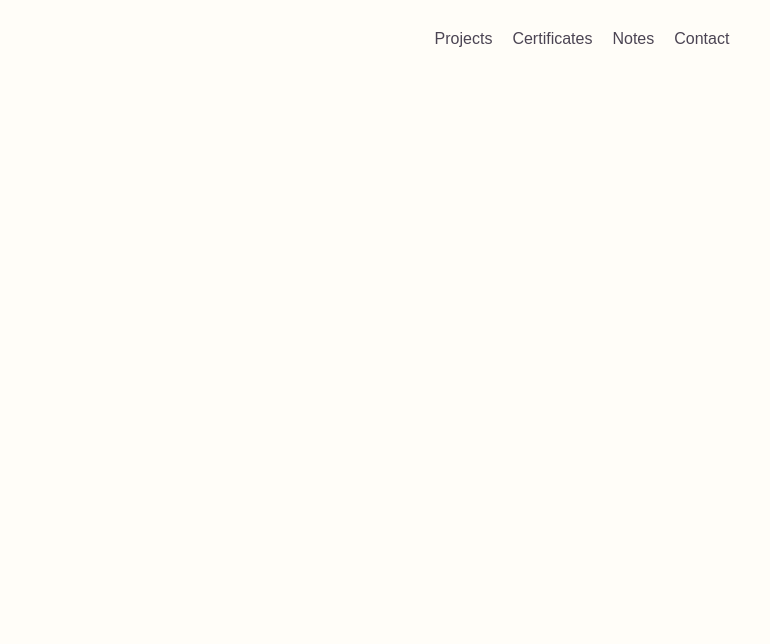
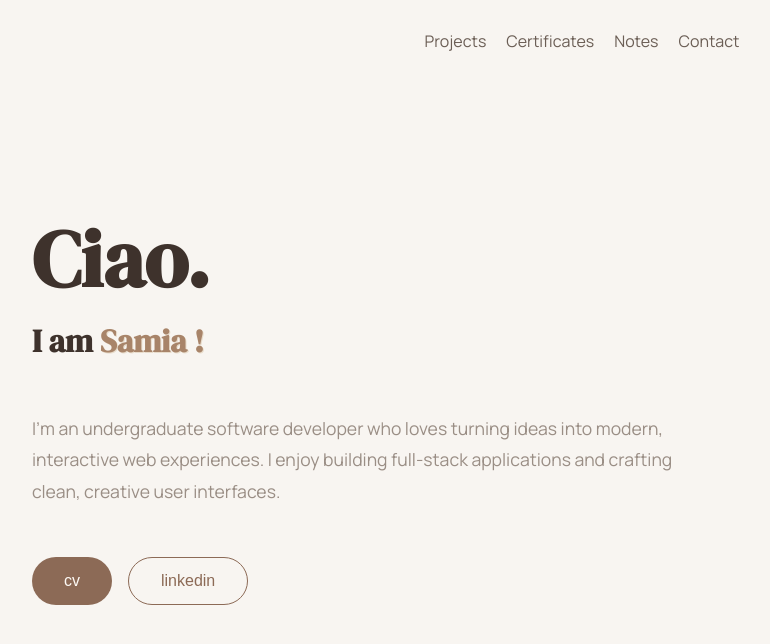
Before and after one commit to samia-siddique/Samia-Portfolio, a React app in the folder portfolio/: page / in a window 1280 px wide. Shown: the top 644 px of the page, without its empty margins (58-828 px from the left). Built offline with nearby package versions, Linux system fonts and the light colour scheme; the HTML template or start-up script is replaced by a standard one.

Commit message:
Add animated multilingual hero greeting

```diff
--- a/portfolio/src/App.jsx
+++ b/portfolio/src/App.jsx
@@ -1,5 +1,6 @@
 import React from 'react'
 import Home from './components/Home/Home'
+import "./index.css";
 
 const App = () => {
   return (
--- a/portfolio/src/components/Hero/Hero.css
+++ b/portfolio/src/components/Hero/Hero.css
@@ -0,0 +1,75 @@
+.hero {
+    display: flex;
+    justify-content: center;
+    margin: auto;
+    width: min(1100px, 90%);
+    min-height: calc(100vh - 80px);
+    flex-direction: column;
+    gap: 20px;
+}
+
+
+.hero h1 {
+    font-size: 5rem;
+    line-height: 1;
+
+}
+
+.hero h3 {
+    font-size: 2rem;
+}
+
+
+.hero h3 span {
+    color: var(--mocha);
+    text-shadow: 1px 1px 0 var(--beige);
+}
+
+.hero p {
+    max-width: 650px;
+    line-height: 1.8;
+    color: var(--text-light);
+    margin: 30px 0;
+    font-size: 1.1rem;
+}
+
+.btns {
+    display: flex;
+    gap: 16px;
+}
+
+.cv-btn,
+.linkedin-btn {
+    padding: 14px 32px;
+    font-size: 16px;
+    font-weight: 600px;
+    border-radius: 50px;
+    transition: .3s;
+    cursor: pointer;
+}
+
+.cv-btn {
+    background: var(--brown);
+    color: var(--cream);
+    border: none;
+}
+
+.cv-btn:hover {
+    transform: translateY(-4px);
+    background: #755645;
+    box-shadow: 0 10px 30px rgba(62, 50, 44, 0.08);
+    ;
+}
+
+.linkedin-btn {
+    background: transparent;
+    border: 1px solid var(--brown);
+    color: var(--brown);
+}
+
+
+
+.linkedin-btn:hover {
+    transform: translateY(-4px);
+    box-shadow: 0 10px 30px rgba(62, 50, 44, 0.08);
+}
--- a/portfolio/src/components/Hero/Hero.jsx
+++ b/portfolio/src/components/Hero/Hero.jsx
@@ -1,12 +1,56 @@
-import React from 'react'
+import React, { useEffect, useState } from 'react'
 import Navbar from '../Navbar/Navbar'
+import "./Hero.css"
 
 const Hero = () => {
-  return (
-    <div>
-      <Navbar/>
-    </div>
-  )
+    const [index, setIndex] = useState(0)
+    console.log("Hero rendered");
+    const greetings = [
+        "Hello.",
+        "Hola.",
+        "Bonjour.",
+        "Ciao.",
+        "Hallo.",
+        "Olá.",
+        "مرحبًا.",
+        "سلام.",
+        "أهلًا وسهلًا ",
+        "Xin chào",
+        "Привет,"
+    ]
+
+    // display all the greetings
+    useEffect(() => {
+        const id = setInterval(() => {
+            setIndex((prevIndex) => {
+                if (prevIndex === greetings.length - 1) {
+                    return 0;
+                }
+                return prevIndex + 1;
+            });
+        }, 1500);
+
+        return () => clearInterval(id);
+    }, []);
+
+    return (
+        <>
+            <Navbar />
+            <div className="hero">
+                <h1>{greetings[index]}</h1>
+                <h3>I am <span>Samia !</span> </h3>
+
+                <p>I'm an undergraduate software developer who loves turning ideas into modern, interactive web experiences. I enjoy building full-stack applications and crafting clean, creative user interfaces.
+
+                </p>
+
+                <div className="btns">
+                    <button className='cv-btn'>cv</button>
+                    <button className='linkedin-btn'> <a href="https://www.linkedin.com/in/samia-siddique/"> linkedin </a></button>
+                </div>
+            </div>
+        </>
+    )
 }
 
 export default Hero
--- a/portfolio/src/components/Home/Home.jsx
+++ b/portfolio/src/components/Home/Home.jsx
@@ -4,7 +4,7 @@ import Hero from '../Hero/Hero'
 const Home = () => {
     return (
         <>
-            <Hero />
+            <Hero/>
         </>
     )
 }
--- a/portfolio/src/components/Navbar/Navbar.css
+++ b/portfolio/src/components/Navbar/Navbar.css
@@ -2,7 +2,7 @@ nav {
     display: flex;
     align-items: center;
     justify-content: center;
-    margin: 30px;
+    margin-top: 30px;
 }
 
 ul {
--- a/portfolio/src/index.css
+++ b/portfolio/src/index.css
@@ -1,21 +1,21 @@
+@import url("https://fonts.googleapis.com/css2?family=DM+Serif+Display&family=Manrope:wght@200..800&display=swap");
+
 :root {
   /* Background */
-  --bg: #FFFDF8;
-  --bg-card: #FFFFFF;
-  --bg-section: #FFF8F4;
+  --bg: #F8F5F1;
+  --bg-card: #FFFCF9;
+  --bg-section: #F2ECE5;
 
   /* Text */
-  --text: #4B4453;
-  --text-light: #7D7688;
-  --heading: #2d2438;
+  --text: #6B5E55;
+  --text-light: #9A8E85;
+  --heading: #3E322C;
 
   /* Pastel Colors */
-  --pink: #FFD6E8;
-  --yellow: #FFE79A;
-  --blue: #D8F0FF;
-  --mint: #D9F6E5;
-  --lavender: #E6D9FF;
-  --peach: #FFDCC8;
+  --beige: #E8DCCB;
+  --brown: #8C6A56;
+  --mocha: #A88469;
+  --cream: #FDF9F4;
 
   /* UI */
   --border: #F0E8E3;
@@ -56,6 +56,7 @@ h6 {
 
 a {
   text-decoration: none;
+   color: inherit;
 }
 
 li {
```
Also changed, not shown: portfolio/src/assets/assets.jsx (added, +7 -0 lines), portfolio/src/assets/me.jpeg (added).
